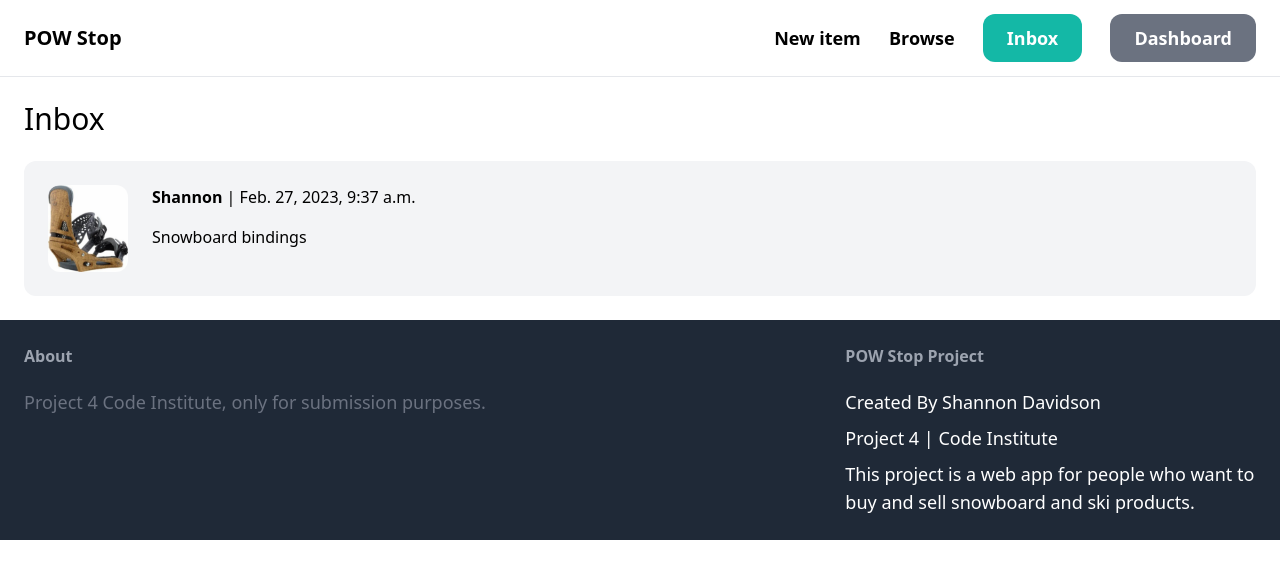
After one commit to FullStackSD/SDProject4, a Django app: page /inbox/ in a window 1280 px wide. The commit adds this page. Shown: the top 579 px of the page. Run offline with Django 4.2, Linux system fonts and the light colour scheme; a user stored in the database is signed in; data comes from the database, SQL or seed files in the repository; both versions use the stored data as it was after the commit; some libraries are stand-ins or nearby versions.

Commit message:
Loop for conversation in conversation working

```diff
--- /dev/null
+++ b/conversation/templates/conversation/inbox.html
@@ -0,0 +1,28 @@
+{% extends 'core/base.html' %}
+
+{% block title %}Inbox{% endblock %}
+
+{% block content %}
+<h1 class="mb-6 text-3xl">Inbox</h1>
+
+<div class="space-y-6">
+    {% for conversation in conversations %}
+        <a href="{% url 'conversation:detail' conversation.id %}">
+            <div class="p-6 flex bg-gray-100 rounded-xl">
+                <div class="pr-6">
+                    <img src="{{ conversation.item.image.url }}" class="w-20 rounded-xl">
+                </div>
+
+                <div>
+                    {% for member in conversation.members.all %}
+                        {% if member != request.user %}
+                            <p class="mb-4"><strong>{{ member.username }}</strong> | {{ conversation.modified_at }}</p>
+                            <p>{{ conversation.item.name }}</p>
+                        {% endif %}
+                    {% endfor %}
+                </div>
+            </div>
+        </a>
+    {% endfor %}
+</div>
+{% endblock %}
--- a/core/templates/core/base.html
+++ b/core/templates/core/base.html
@@ -18,7 +18,7 @@
             <a href="{% url 'item:items' %}" class="text-lg font-semibold hover:text-gray-500">Browse</a>
 
             {% if request.user.is_authenticated %}
-            <a href="#" class="px-6 py-3 text-lg font-semibold bg-teal-500 text-white rounded-xl hover:bg-teal-700">Inbox</a>
+            <a href="{% url 'conversation:inbox' %}" class="px-6 py-3 text-lg font-semibold bg-teal-500 text-white rounded-xl hover:bg-teal-700">Inbox</a>
             <a href="{% url 'dashboard:index' %}" class="px-6 py-3 text-lg font-semibold bg-gray-500 text-white rounded-xl hover:bg-gray-700">Dashboard</a>
             {% else %}
                 <a href="{% url 'core:signup' %}" class="px-6 py-3 text-lg font-semibold bg-teal-500 text-white rounded-xl hover:bg-teal-700">Sign up</a>
```
Also changed, not shown: db.sqlite3.
